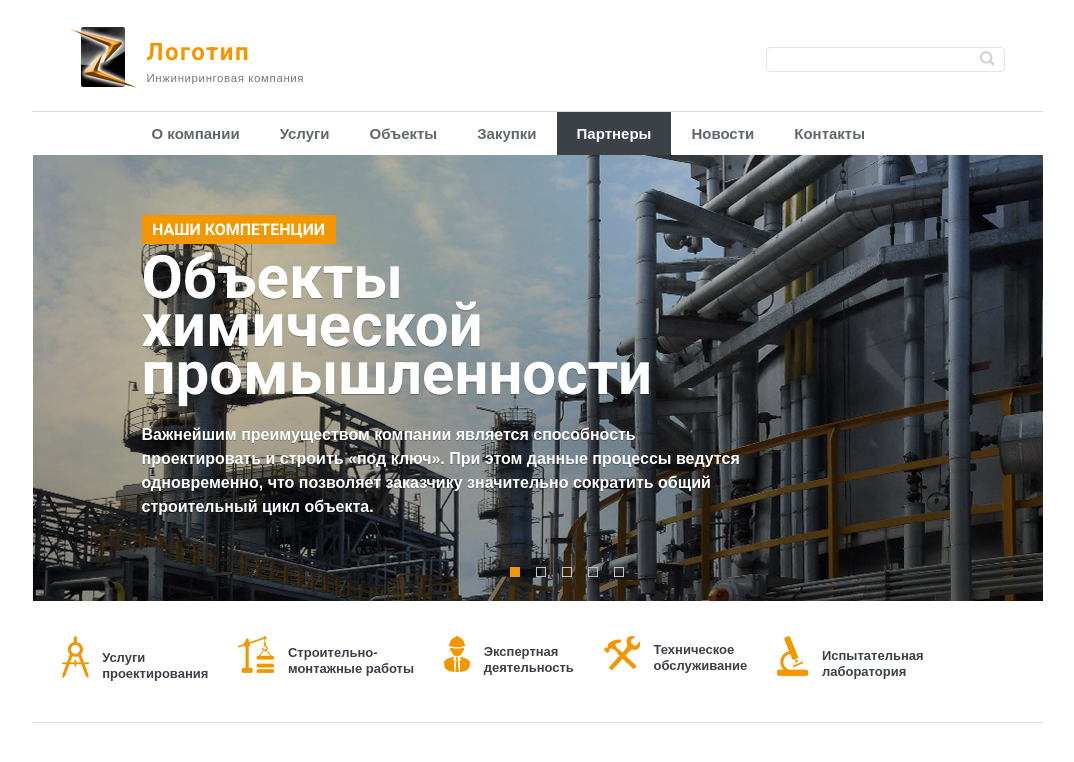
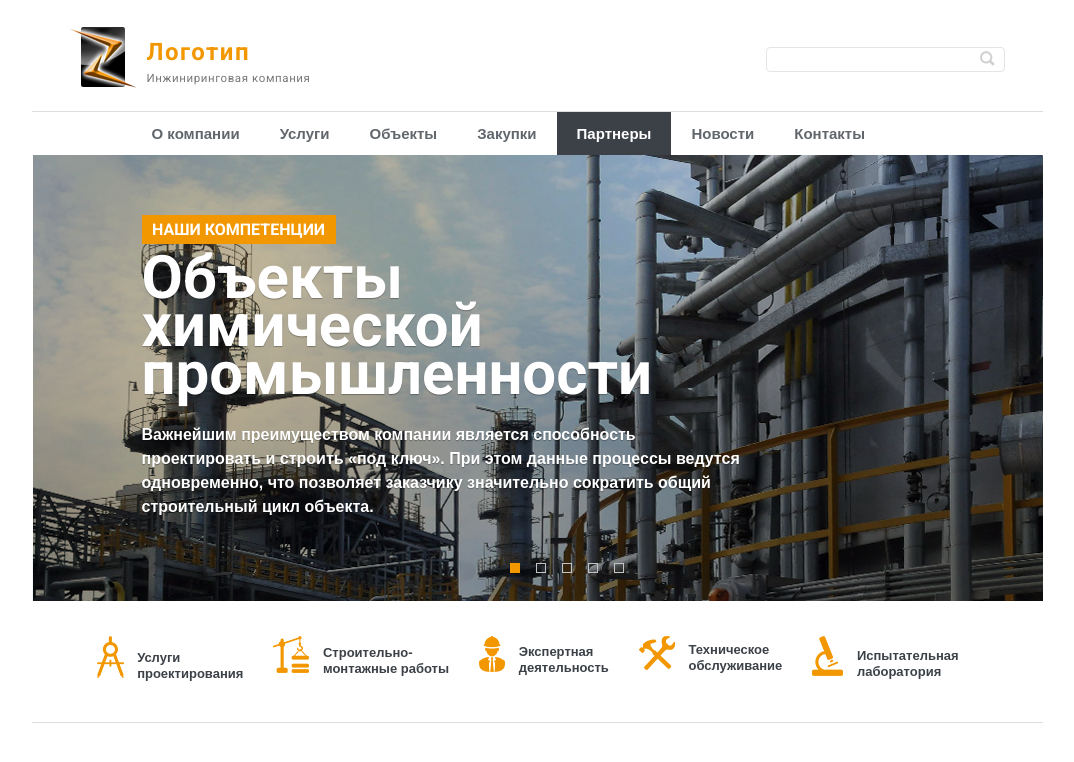
Before and after one commit to dandel10n/engineering_company, a website: page src/index.html in a window 1280 px wide. Shown: the whole page, without its empty margins (103-1177 px from the left). Drawn offline with nearby package versions, Linux system fonts and the light colour scheme; files that its build step writes are made by us from their sources; files whose address does not match are found by name.

Commit message:
Fix gread for various devices

```diff
--- a/src/static_src/sass/_base.scss
+++ b/src/static_src/sass/_base.scss
@@ -1,4 +1,5 @@
 $main-color: #f29700;
+$main-font: Arial, sans-serif;
 
 * {
   outline: none!important;
@@ -14,6 +15,7 @@ $main-color: #f29700;
 
 body {
   color: #000;
+  font-family: $main-font;
 }
 
 @media screen and (min-width: 768px) {
--- a/src/static_src/sass/_header.scss
+++ b/src/static_src/sass/_header.scss
@@ -30,7 +30,6 @@
   line-height: 0.9;
 
   span {
-    font-family: Arial, sans-serif;
     color: #797979;
     font-size: 11.5px;
     font-weight: 400;
@@ -51,7 +50,7 @@
     width: 239px;
     height: 25px;
     padding: 5px;
-    font-family: Arial, sans-serif;
+    font-family: $main-font;
   }
 
   #magnifier-button {
--- a/src/static_src/sass/_navigation.scss
+++ b/src/static_src/sass/_navigation.scss
@@ -1,6 +1,5 @@
 .navigation {
   min-height: 43px;
-  font-family: Arial, sans-serif;
   font-weight: 700;
 }
 
@@ -50,7 +49,6 @@
     width: 100%;
     margin-bottom: 12px;
     z-index: 5;
-    font-family: Arial, sans-serif;
     font-weight: 700;
     background-color: #fff;
   }
--- a/src/static_src/sass/_prof_areas.scss
+++ b/src/static_src/sass/_prof_areas.scss
@@ -1,12 +1,16 @@
 .prof_areas {
-  font-family: Arial, sans-serif;
   font-weight: 700;
-  max-width: 1011px;
   margin: auto;
 
   .area_blocks {
     min-height: 121px;
+    max-width: 1011px;
+    margin: auto;
     border-bottom: 1px solid #dbddde;
+
+    li {
+      margin: 0 -15px;
+    }
 
     li a {
       display: block;
@@ -77,11 +81,24 @@
       li {
         display: inline-block;
         float: left;
+        margin: 0;
+        width: 30%;
       }
     }
   }
 }
 
 @media screen and (min-width: 1024px) {
+  .prof_areas {
+    .area_blocks {
 
+      li {
+        width: auto;
+      }
+
+      li:first-child a {
+        padding-left: 50px;
+      }
+    }
+  }
 }
--- a/src/static_src/sass/_slider.scss
+++ b/src/static_src/sass/_slider.scss
@@ -1,9 +1,6 @@
 .slider {
   max-width: 1011px;
   margin: auto;
-}
-
-.slick_slider {
   position: relative;
 }
 
@@ -44,7 +41,6 @@
 
 .slide_text {
   font-size: 16px;
-  font-family: Arial, sans-serif;
   font-weight: 700;
   line-height: 1.3;
   text-align: left;
@@ -58,7 +54,7 @@
   bottom: 50%;
   left: 50%;
   margin-left: -50px;
-  margin-bottom: -250px;
+  margin-bottom: -195px;
 }
 
 .slick-dots li {
@@ -89,7 +85,7 @@
 
   .slide_content {
     margin-top: 60px;
-    margin-left: 95px;
+    margin-left: 25px;
   }
 
   .slide_title {
@@ -104,6 +100,12 @@
 
   .slide_dots {
     margin-left: -27px;
-    margin-bottom: -177px;
   }
 }
+
+@media screen and (min-width: 1024px) {
+  .slide_content {
+    margin-top: 60px;
+    margin-left: 95px;
+  }
+}
```
Also changed, not shown: src/index.html (+5 -5 lines).
